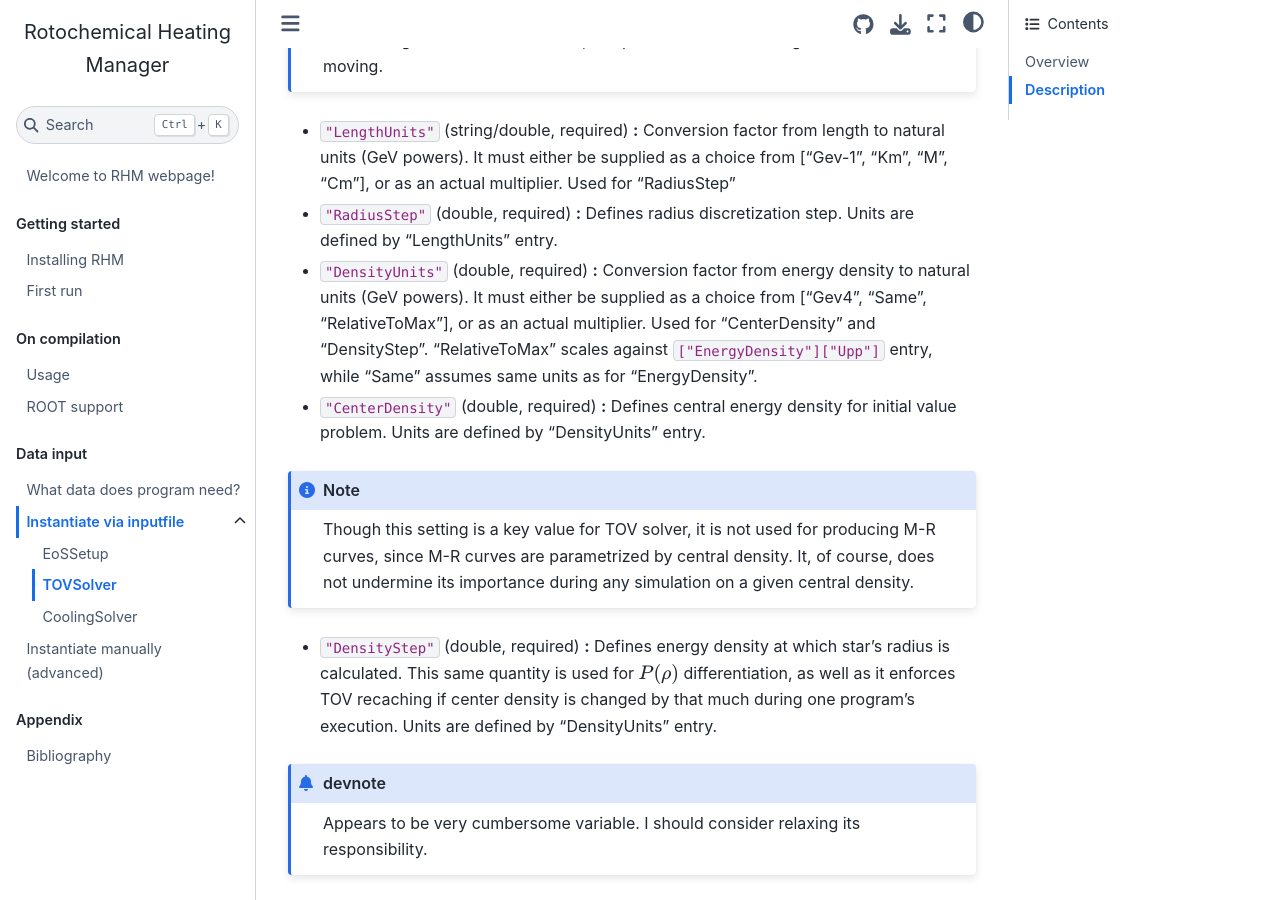
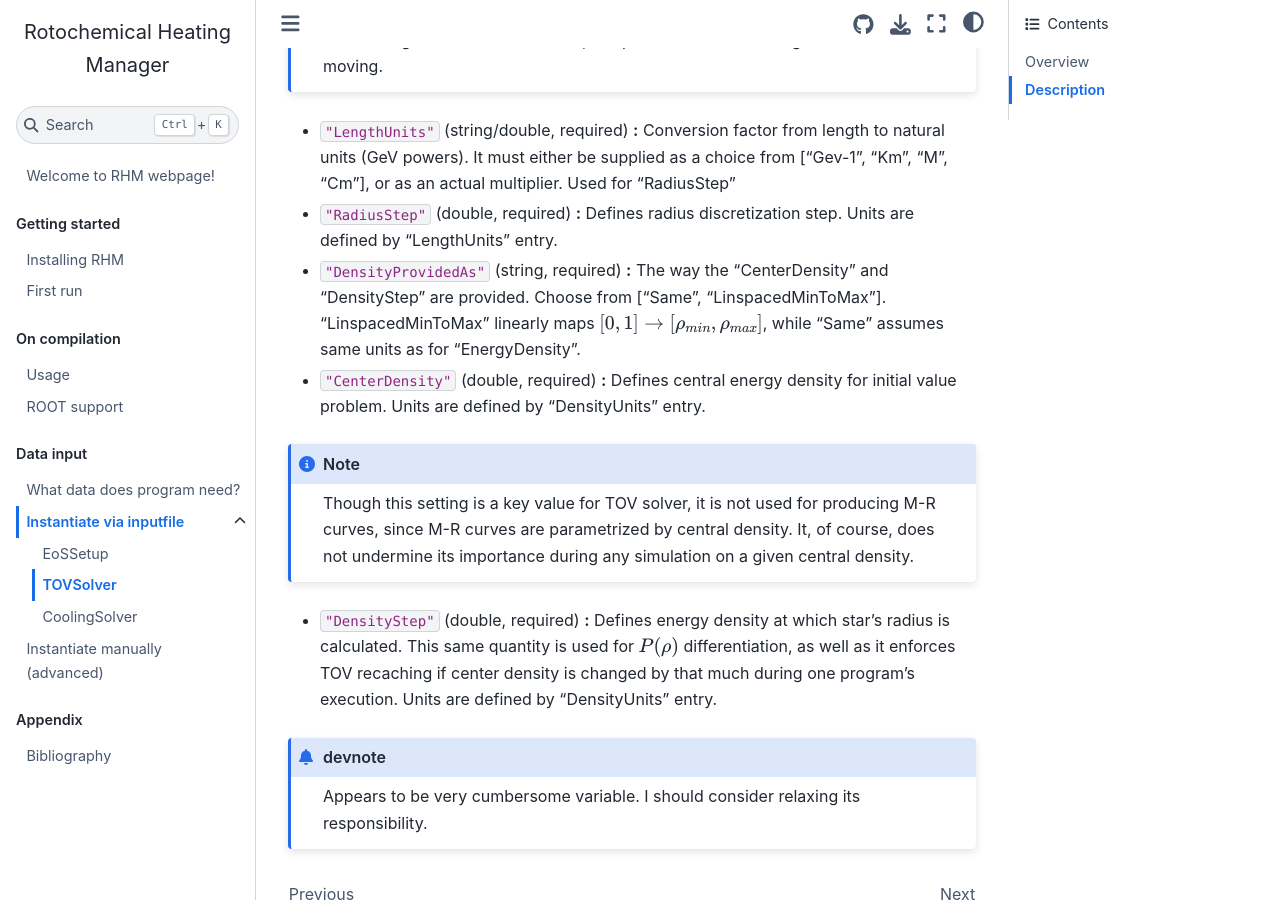
Before and after one commit to Silence2107/Rotochemical-heating-manager, a Jupyter Book: the page built from docs/data_input/inputfile_structure/tov_solver.md, in a window 1280 px wide and 900 px high, scrolled down 753 px. Built offline with Jupyter Book 1.0.4 settings and Sphinx 7.4.7 and the Sphinx Book theme 1.1.4, drawn with Linux system fonts in a browser that asks for light colours; cross-references to code outside the pages are shown as plain code.

Commit message:
Changed linear mapping for densities in inputfile

````diff
--- a/docs/data_input/inputfile_structure/tov_solver.md
+++ b/docs/data_input/inputfile_structure/tov_solver.md
@@ -19,7 +19,7 @@ This setting is not used by TOV solver itself (rather for cooling functionality)
 
 - `"RadiusStep"` (double, required) **:** Defines radius discretization step. Units are defined by "LengthUnits" entry.
 
-- `"DensityUnits"` (double, required) **:** Conversion factor from energy density to natural units (GeV powers). It must either be supplied as a choice from ["Gev4", "Same", "RelativeToMax"], or as an actual multiplier. Used for "CenterDensity" and "DensityStep". "RelativeToMax" scales against `["EnergyDensity"]["Upp"]` entry, while "Same" assumes same units as for "EnergyDensity".
+- `"DensityProvidedAs"` (string, required) **:** The way the "CenterDensity" and "DensityStep" are provided. Choose from ["Same", "LinspacedMinToMax"]. "LinspacedMinToMax" linearly maps $[0,1] \rightarrow [\rho_{min}, \rho_{max}]$, while "Same" assumes same units as for "EnergyDensity".
 
 - `"CenterDensity"` (double, required) **:** Defines central energy density for initial value problem. Units are defined by "DensityUnits" entry.
 ```{note}
````
Also changed, not shown: 2 other files.
